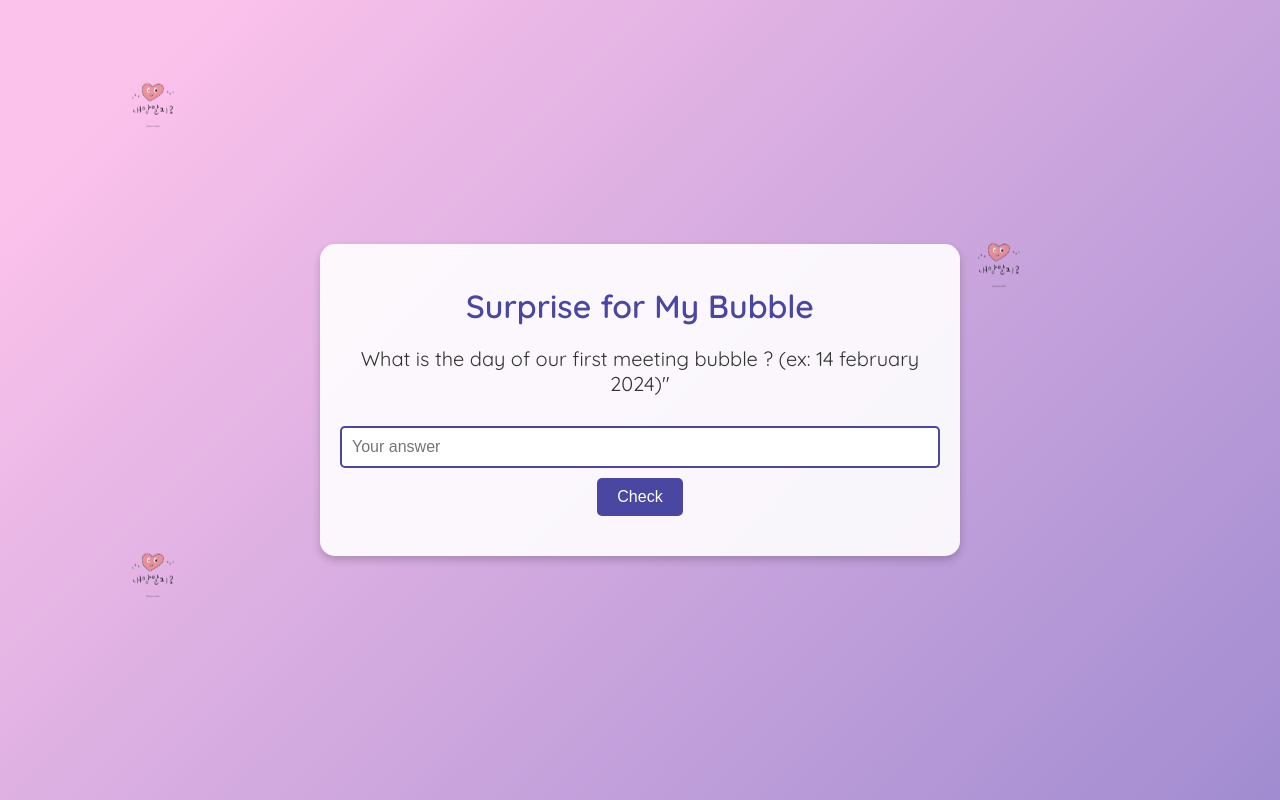
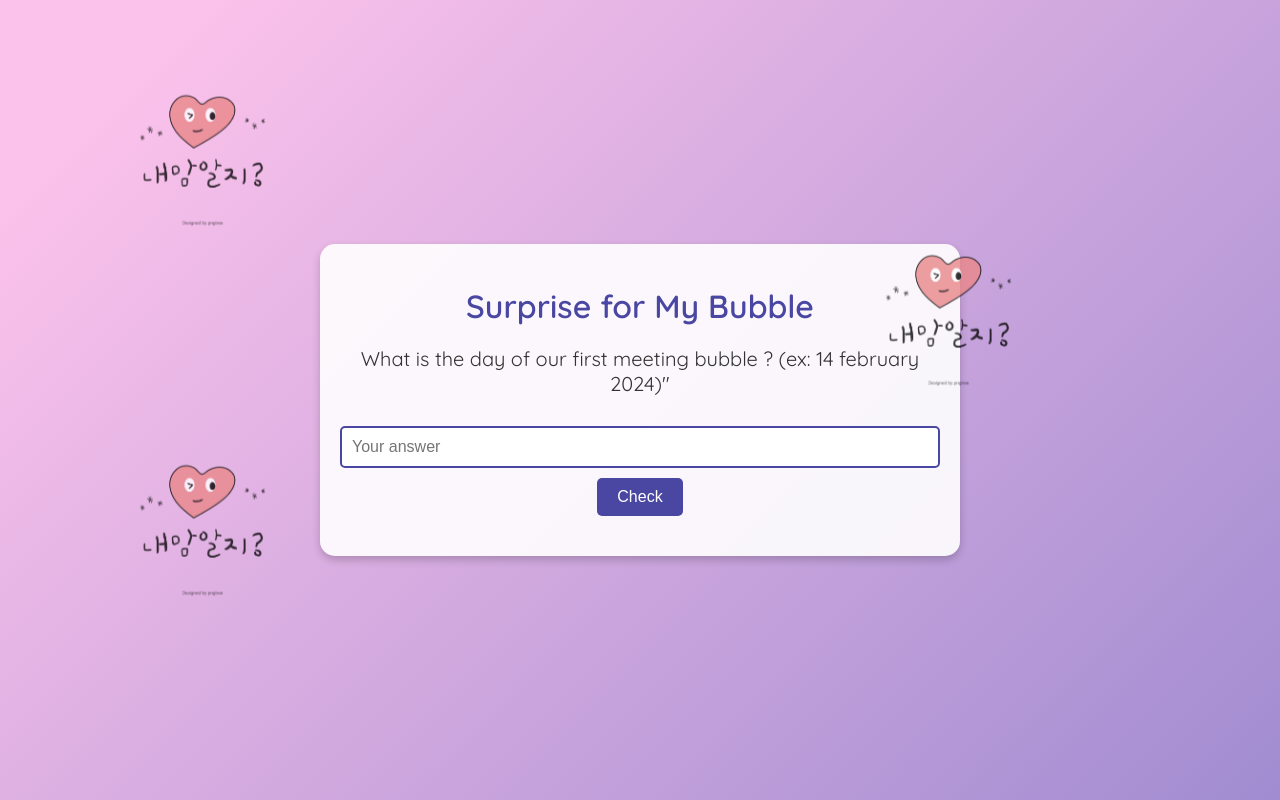
Before and after one commit to vfoury/loris, a plain HTML site: page test.html in a window 1280 px wide. Drawn offline with Linux system fonts and the light colour scheme.

Commit message:
Version1

```diff
--- a/styles.css
+++ b/styles.css
@@ -107,21 +107,21 @@ button:hover {
 .deco-image:nth-child(1) {
     top: 10%;
     left: 10%;
-    width: 50px;
+    width: 150px;
     height: auto;
 }
 
 .deco-image:nth-child(2) {
     top: 30%;
     right: 20%;
-    width: 50px;
+    width: 150px;
     height: auto;
 }
 
 .deco-image:nth-child(3) {
     bottom: 25%;
     left: 10%;
-    width: 50px;
+    width: 150px;
     height: auto;
 }
 
```
